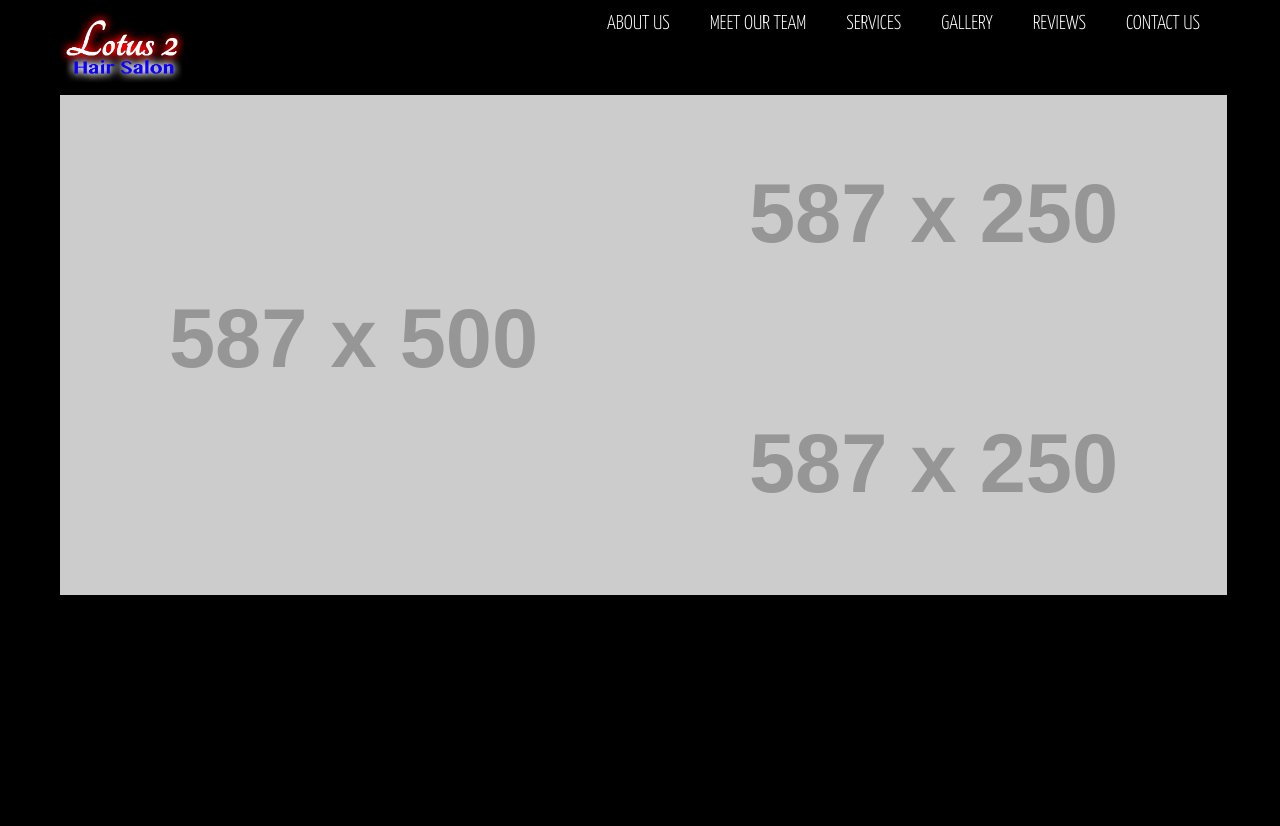
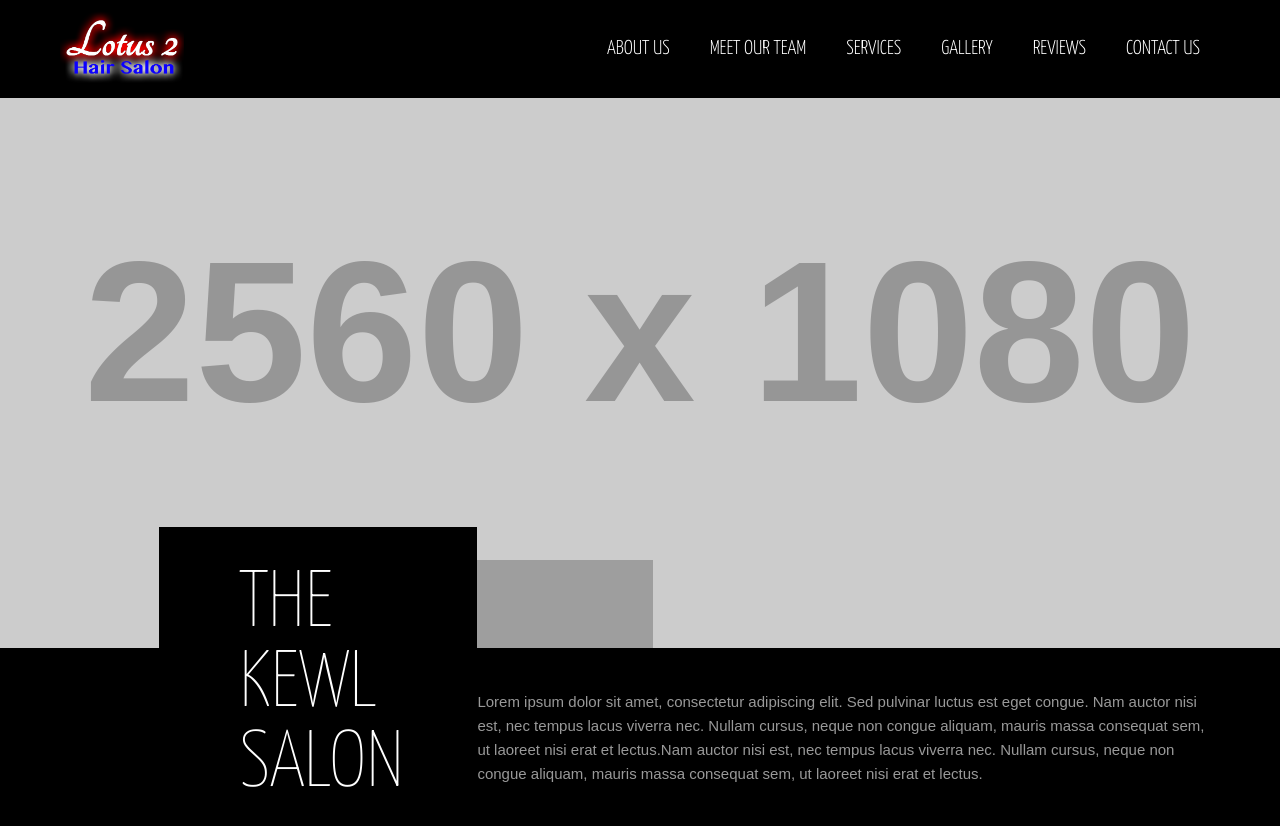
Before and after one commit to IsaiasJD/Lotus, a Jekyll site: the page built from index.html, in a window 1280 px wide and 900 px high. Shown: the top 826 px of the window. Built offline with Jekyll 4.4.1, drawn with Linux system fonts in a browser that asks for light colours; nearby versions of some CDN libraries; grey boxes are pictures that could not be loaded.

Commit message:
fixed navbar issues.  Added js files to make intro slider work

```diff
--- a/_includes/navbar.html
+++ b/_includes/navbar.html
@@ -1,16 +1,4 @@
-
-{% assign pageUrl = page.url | replace_first: '/', '' %}
-<div id="mobile-menu">
-  <ul>
-    {% for item in site.data.nav.main %}
-      <li class="page-scroll">
-        <a class="" href="{{item.href}}">{{item.text}}</a>
-      </li>
-    {% endfor %}
-  </ul>
-</div>
-<div id="page">
-  <header id="pagetop">
+<header id="pagetop">
     <nav>
       <div class="container">
         <div class="row">
@@ -21,7 +9,7 @@
             </div>
             <ul class="menu">
               {% for item in site.data.nav.main %}
-                <li class="page-scroll {% if forloop.first %}active{% endif %}">
+                <li class="page-scroll">
                   <a href="{{item.href}}">{{item.text}}</a>
                 </li>
               {% endfor %}
--- a/_includes/scripts.html
+++ b/_includes/scripts.html
@@ -16,4 +16,10 @@
 <script src="js/jquery.validate.js"></script>
 <script type="text/javascript" src="js/jquery.themepunch.tools.min.js"></script>
 <script type="text/javascript" src="js/jquery.themepunch.revolution.min.js"></script>
+<script type="text/javascript" src="js/revolution.extension.layeranimation.min.js"></script>
+<script type="text/javascript" src="js/revolution.extension.migration.min.js"></script>
+<script type="text/javascript" src="js/revolution.extension.navigation.min.js"></script>
+<script type="text/javascript" src="js/revolution.extension.parallax.min.js"></script>
+<script type="text/javascript" src="js/revolution.extension.slideanims.min.js"></script>
+<script type="text/javascript" src="js/revoluationfunction.js"></script>
 <script type="text/javascript" src="js/site.js"></script>
--- a/_includes/slider.html
+++ b/_includes/slider.html
@@ -32,8 +32,8 @@
         <div class="row">
             <div class="col-lg-11 pull-right">
                 <div class="sliderarrow">
-                    <a class="left rev-leftarrow">Left</a>
-                    <a class="right rev-rightarrow">Right</a>
+                    <a class="left rev-leftarrow"></a>
+                    <a class="right rev-rightarrow"></a>
                 </div>
                 <div class="titile-bg">
                     <h1>The Kewl Salon</h1>
--- a/_layouts/default.html
+++ b/_layouts/default.html
@@ -1,29 +1,28 @@
 <!DOCTYPE html>
 <html lang="en">
-
 {% include header.html %}
-
   <body>
-
+      <div id="mobile-menu">
+        <ul>
+          {% for item in site.data.nav.main %}
+            <li class="page-scroll">
+              <a class="" href="{{item.href}}">{{item.text}}</a>
+            </li>
+          {% endfor %}
+        </ul>
+      </div>
+      <div id="page">
         {% include navbar.html %}
-
+        {% include slider.html %}
         {% include about-us.html %}
-
         {% include our-team.html %}
-
         {% include services.html %}
-
         {% include gallery.html %}
-
         {% include testimonials.html %}
-
         {% include contact.html %}
-
         {% include footer.html %}
-
         <a href="#" class="scrollup">Top</a>
-
+      </div>
       {% include scripts.html %}
-
     </body>
 </html>
--- a/_sass/_navbar.scss
+++ b/_sass/_navbar.scss
@@ -2,8 +2,11 @@ nav {
     .lotus {
         max-height: 75px;
     }
-  li.active {
-    ul.menu li a:active {
+
+    ul.menu {
+        padding: 25px 0;
+
+        li.active a {
             color: #000;
             background: #fff;
         }
```
Lines whose indentation alone changed are shown as unchanged.
